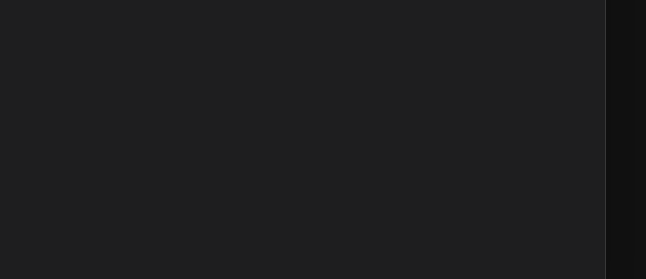
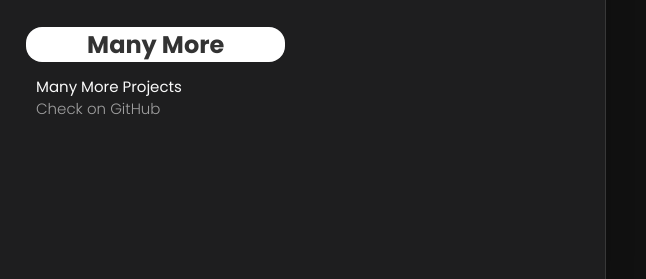
Before and after one commit to Amitk003/my-first-portfolio, a plain HTML site: page index.html in a window 1280 px wide. Both pictures are taken after a click on the button "Projects". Shown: the part 516-795 px from the top of the page, 634-1280 px from the left. Drawn offline with nearby package versions, Linux system fonts and the light colour scheme.

Commit message:
update many more project with white background

```diff
--- a/index.html
+++ b/index.html
@@ -334,6 +334,21 @@
                                 <p class="project-category">AI Agent</p>
                             </a>
                         </li>
+
+                        <li class="project-item active" data-filter-item data-category="all">
+                            <a href="https://github.com/Amitk003" target="_blank">
+                                <figure class="project-img" style="background: white; display: flex; align-items: center; justify-content: center;">
+                                    <div class="project-item-icon-box">
+                                        <ion-icon name="logo-github"></ion-icon>
+                                    </div>
+
+                                    <h2 style="color: #333; font-size: 24px; margin: 0;">Many More</h2>
+                                </figure>
+
+                                <h3 class="project-title">Many More Projects</h3>
+                                <p class="project-category">Check on GitHub</p>
+                            </a>
+                        </li>
                     </ul>
                 </section>
             </article>
```
